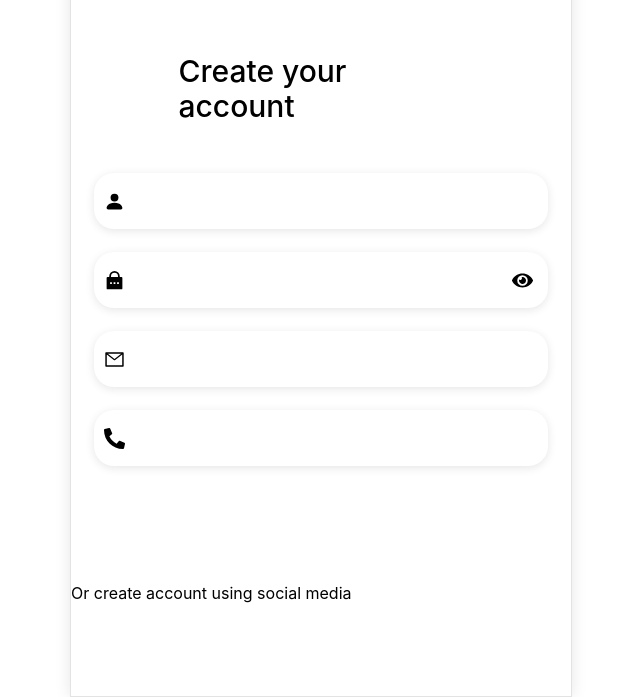
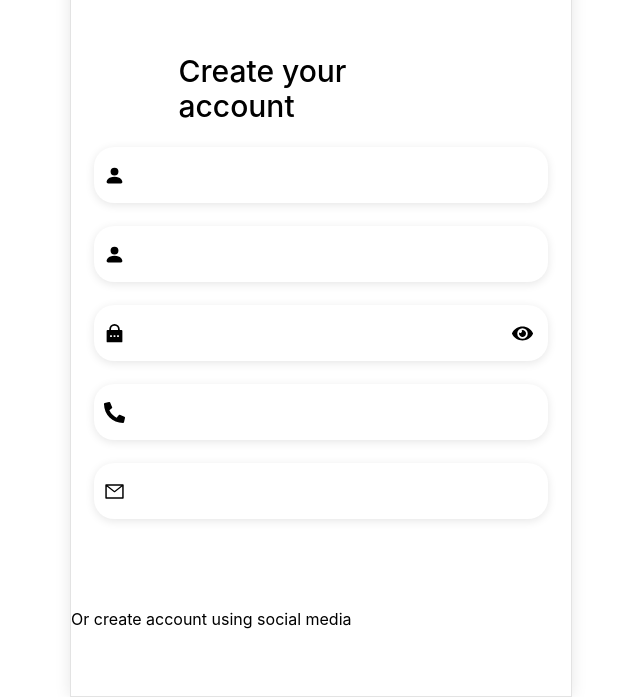
Before and after one commit to Marion-H/login-form, a React (Create React App) app: page /create in a window 1280 px wide. Shown: the part 104-801 px from the top of the page, without its empty margins (319-959 px from the left). Built offline with nearby package versions, Linux system fonts and the light colour scheme.

Commit message:
create an input common

```diff
--- a/src/components/FormCreate.jsx
+++ b/src/components/FormCreate.jsx
@@ -1,14 +1,16 @@
 import InputFormSignIn from "./InputFormSignIn";
-import InputFormSignUp from "./InputFormSignUp";
 
-import "./css/formCreate.scss"
+import "./css/formCreate.scss";
+import InputForm from "./common/InputForm";
 
 function FormCreate() {
   return (
     <div className="formCreate">
-      <form >
+      <form>
+        <InputForm type="text" icon="bsFillPersonFill" />
         <InputFormSignIn />
-        <InputFormSignUp />
+        <InputForm type="email" icon="faPhoneAlt" />
+        <InputForm type="text" icon="aiOutlineMail" />
       </form>
     </div>
   );
--- /dev/null
+++ b/src/components/common/InputForm.jsx
@@ -0,0 +1,32 @@
+import { AiOutlineMail } from "react-icons/ai";
+import { FaPhoneAlt } from "react-icons/fa";
+import { RiLockPasswordFill } from "react-icons/ri";
+import { BsFillPersonFill } from "react-icons/bs";
+
+function InputForm({ icon, type }) {
+
+  const renderIcon = (icon) => {
+    switch (icon) {
+      case "aiOutlineMail":
+        return <AiOutlineMail />;
+      case "faPhoneAlt":
+        return <FaPhoneAlt />;
+      case "riLockPasswordFill":
+        return <RiLockPasswordFill />;
+      case "bsFillPersonFill":
+        return <BsFillPersonFill />;
+      default:
+        break;
+    }
+  };
+  return (
+    <>
+      <div className="inputName">
+        <span className="fillPerson">{renderIcon(icon)}</span>
+        <input type={type} />
+      </div>
+    </>
+  );
+}
+
+export default InputForm;
```
